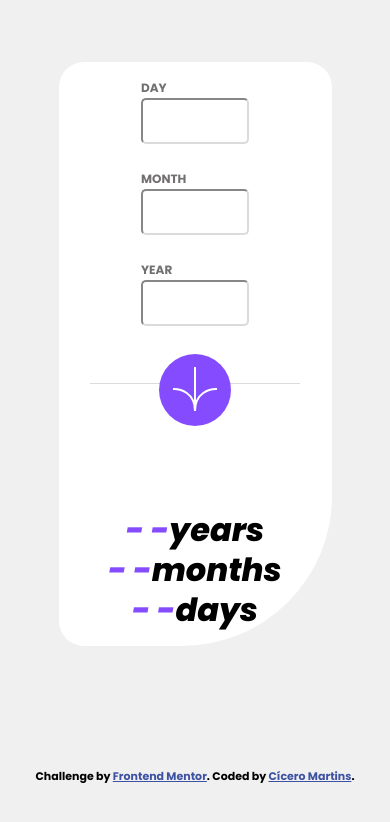
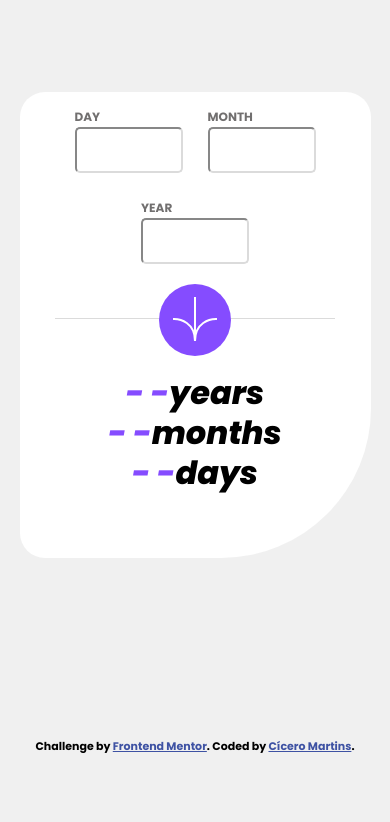
Before and after one commit to cicerohssm/age-calculator-app, a plain HTML site: page index.html in a window 390 px wide. Drawn offline with Linux system fonts and the light colour scheme.

Commit message:
feat: add responsive ui

```diff
--- a/style.css
+++ b/style.css
@@ -117,12 +117,15 @@ body{
 .attribution { font-size: 11px; text-align: center; }
 .attribution a { color: hsl(228, 45%, 44%); }
 
-@media screen and (max-width: 900px) {
+@media screen and (max-width: 960px) {
     .card{
-        width: 60%;
+        width: 80%;
         height: auto;
         border-radius: 25px 25px 150px;
         gap: 50px;
+    }
+    .place{
+        width: 30%;
     }
     .inputs{
         height: auto;
@@ -131,6 +134,7 @@ body{
     }
     .divisor{
         flex-wrap: wrap;
+        height: 1vh;
     }
     .icone{
         position: relative;
@@ -138,13 +142,13 @@ body{
     }
     .result{
         width: 100%;
-        height: auto;
         display: flex;
         flex-wrap: wrap;
         gap: 8px;
         justify-content: center;
         align-items: center;
         text-align: center;
+        padding-bottom: 50px;
     }
     .result p, span{
         width: 100%;
```
